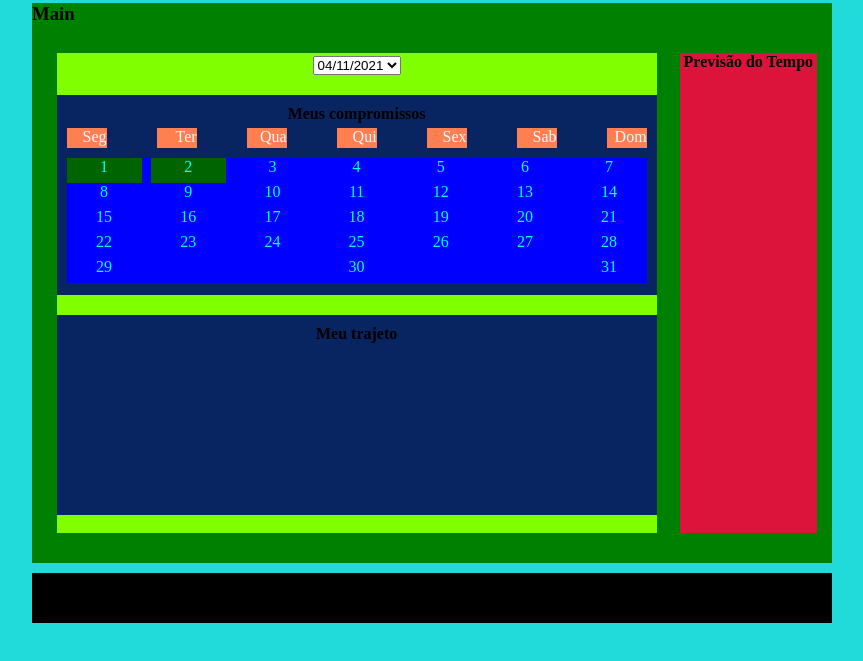
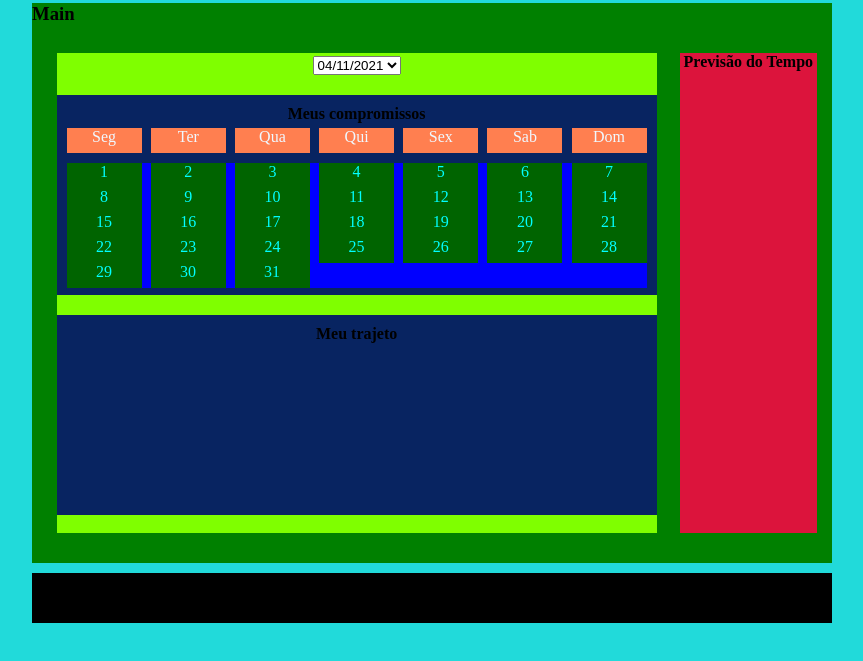
Before and after one commit to ulissessoaresmoreira/Projeto-To-Do, a plain HTML site: page index.html in a window 1280 px wide. Shown: the part 107-768 px from the top of the page, without its empty margins (208-1071 px from the left). Drawn offline with Linux system fonts and the light colour scheme.

Commit message:
Acerto paliativo dos dois últimos dias

```diff
--- a/index.html
+++ b/index.html
@@ -43,35 +43,35 @@
                                 <ul class="day">
                                     <li class="unit">1</li>
                                     <li class="unit">2</li>
-                                    <li>3</li>
-                                    <li>4</li>
-                                    <li>5</li>
-                                    <li>6</li>
-                                    <li>7</li>
-                                    <li>8</li>
-                                    <li>9</li>
-                                    <li>10</li>
-                                    <li>11</li>
-                                    <li>12</li>
-                                    <li>13</li>
-                                    <li>14</li>
-                                    <li>15</li>
-                                    <li>16</li>
-                                    <li>17</li>
-                                    <li>18</li>
-                                    <li>19</li>
-                                    <li>20</li>
-                                    <li>21</li>
-                                    <li>22</li>
-                                    <li>23</li>
-                                    <li>24</li>
-                                    <li>25</li>
-                                    <li>26</li>
-                                    <li>27</li>
-                                    <li>28</li>
-                                    <li>29</li>
-                                    <li>30</li>
-                                    <li>31</li>
+                                    <li class="unit">3</li>
+                                    <li class="unit">4</li>
+                                    <li class="unit">5</li>
+                                    <li class="unit">6</li>
+                                    <li class="unit">7</li>
+                                    <li class="unit">8</li>
+                                    <li class="unit">9</li>
+                                    <li class="unit">10</li>
+                                    <li class="unit">11</li>
+                                    <li class="unit">12</li>
+                                    <li class="unit">13</li>
+                                    <li class="unit">14</li>
+                                    <li class="unit">15</li>
+                                    <li class="unit">16</li>
+                                    <li class="unit">17</li>
+                                    <li class="unit">18</li>
+                                    <li class="unit">19</li>
+                                    <li class="unit">20</li>
+                                    <li class="unit">21</li>
+                                    <li class="unit">22</li>
+                                    <li class="unit">23</li>
+                                    <li class="unit">24</li>
+                                    <li class="unit">25</li>
+                                    <li class="unit">26</li>
+                                    <li class="unit">27</li>
+                                    <li class="unit">28</li>
+                                    <li class="unit">29</li>
+                                    <li class="unitt">30</li>
+                                    <li class="unitl">31</li>
                                 </ul>
                             </div>
                         </div>
--- a/style.css
+++ b/style.css
@@ -74,14 +74,15 @@ article{
     display: flex;
     justify-content: space-between;
     margin: 5px 0 10px 0;
+
 }
 
 .week li{
     background-color: coral;
     list-style: none;
-    text-align: right;
-    width: 40px;
-    height:20px;
+    text-align: center;
+    width: 75px;
+    height:25px;
 }
 
 .container{
@@ -95,7 +96,6 @@ article{
     background-color: blue;
     display: flex;
     justify-content: space-between;
-
     flex-direction: row;
     flex-wrap: wrap;
 }
@@ -104,6 +104,22 @@ article{
     background-color: darkgreen;
     width: 100px;
     height: 24px;
+}
+
+.unitt{
+    margin-left: -0px;
+    background-color: darkgreen;
+}
+
+.unitl{
+    margin-right: 337px;
+    background-color: darkgreen;
+}
+
+.open{
+    background-color: cornsilk;
+    width: 500px;
+    height: 400px;
 }
 
 .day li{
```
